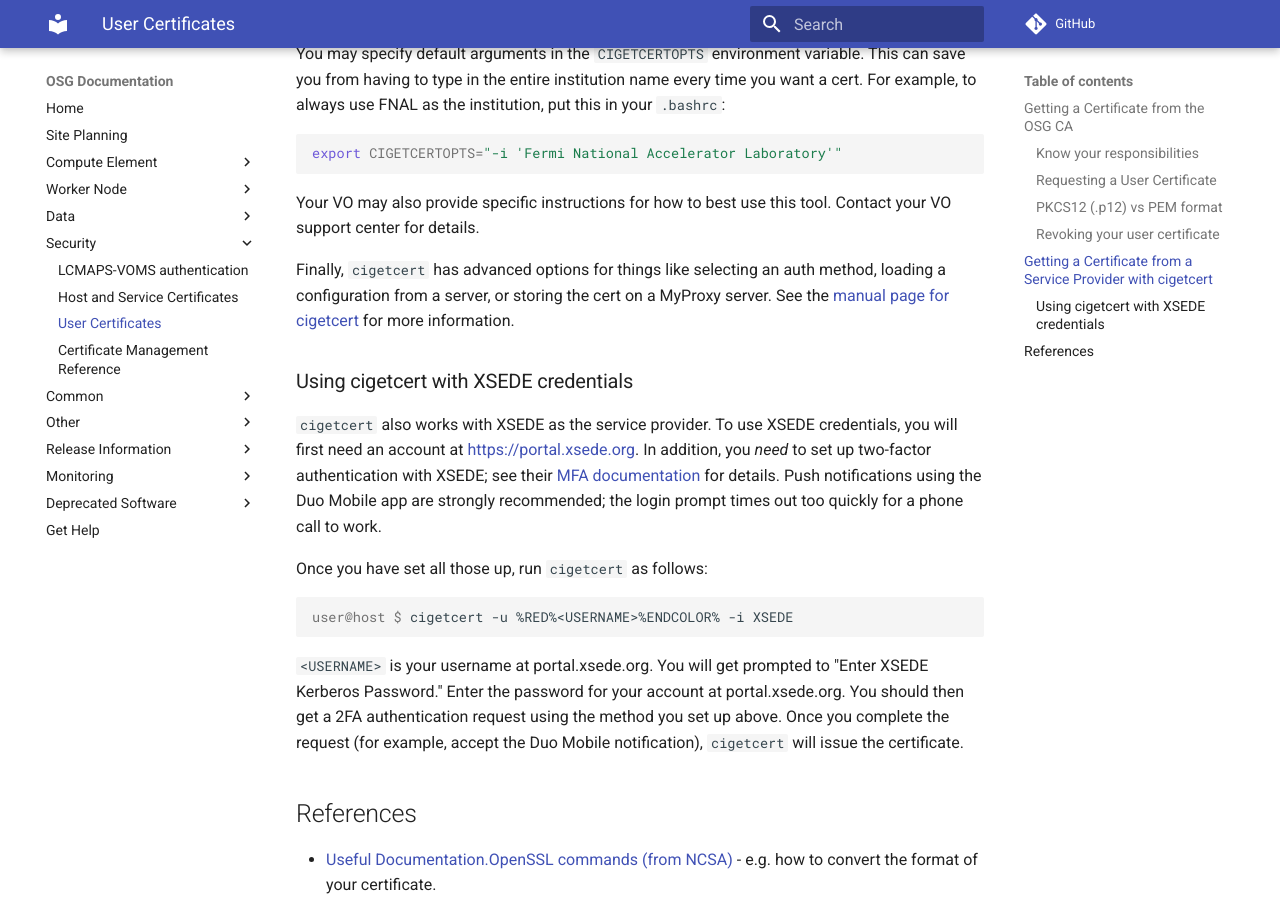
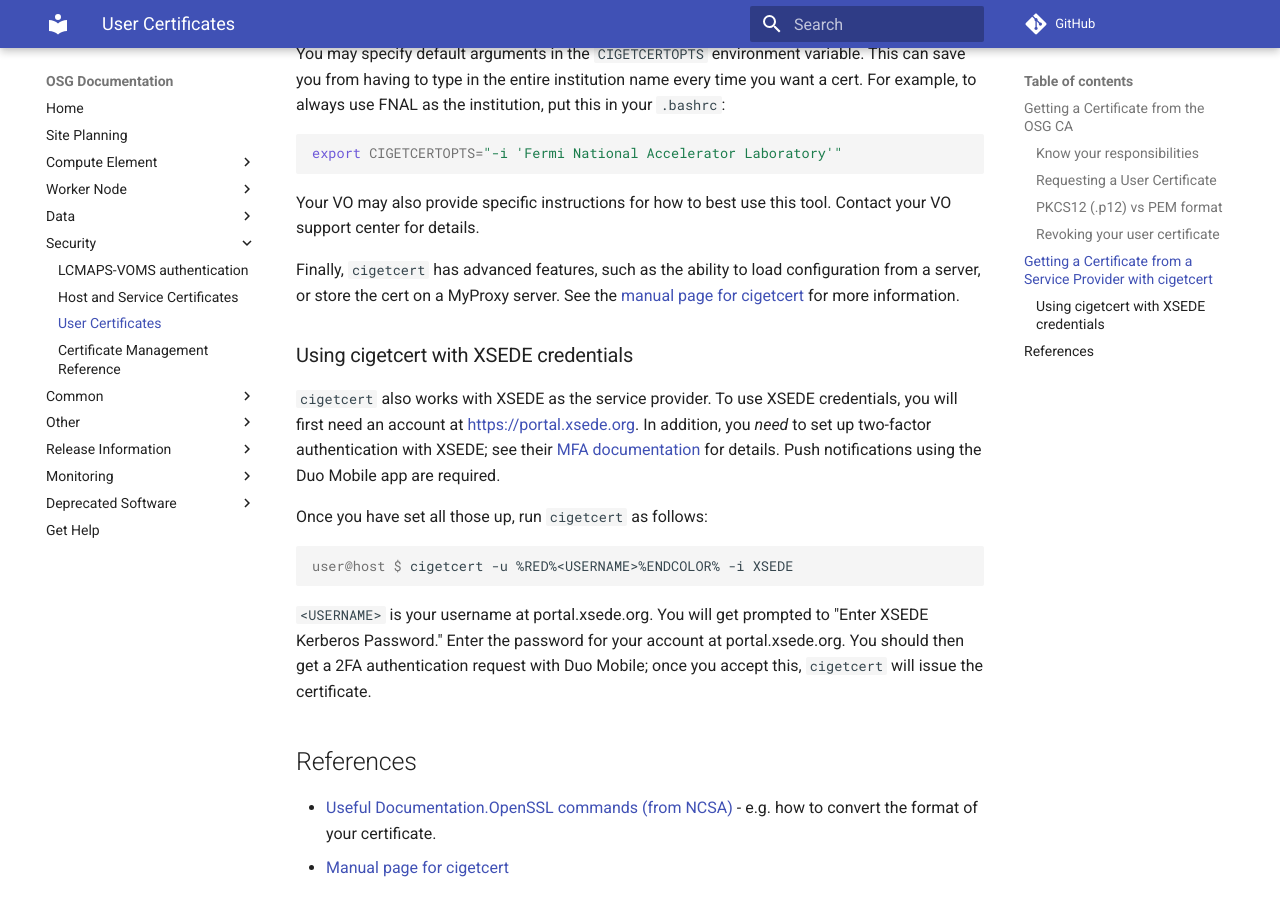
Before and after one commit to osg-htc/docs, an MkDocs documentation site: the page built from docs/security/user-certs.md, in a window 1280 px wide and 900 px high, scrolled down 3654 px. Built offline with MkDocs 1.6.1 and Material for MkDocs 9.7.7, drawn with Linux system fonts in a browser that asks for light colours; comment, search, counter and statistics services are not loaded; old or Windows-style settings are respelled for this version of MkDocs.

Commit message:
Address more issues from review (SOFTWARE-3158)

````diff
--- a/docs/security/user-certs.md
+++ b/docs/security/user-certs.md
@@ -140,7 +140,7 @@
 Your VO may also provide specific instructions for how to best use this tool.
 Contact your VO support center for details.
 
-Finally, `cigetcert` has advanced options for things like selecting an auth method, loading a configuration from a server, or storing the cert on a MyProxy server.
+Finally, `cigetcert` has advanced features, such as the ability to load configuration from a server, or store the cert on a MyProxy server.
 See the [manual page for cigetcert](http://htmlpreview.github.io/?https://github.com/fermitools/cigetcert/blob/master/cigetcert.html) for more information.
 
 
@@ -149,7 +149,7 @@
 `cigetcert` also works with XSEDE as the service provider.
 To use XSEDE credentials, you will first need an account at <https://portal.xsede.org>.
 In addition, you _need_ to set up two-factor authentication with XSEDE; see their [MFA documentation](https://portal.xsede.org/mfa) for details.
-Push notifications using the Duo Mobile app are strongly recommended; the login prompt times out too quickly for a phone call to work.
+Push notifications using the Duo Mobile app are required.
 
 Once you have set all those up, run `cigetcert` as follows:
 ```console
@@ -158,8 +158,7 @@
 `<USERNAME>` is your username at portal.xsede.org.
 You will get prompted to "Enter XSEDE Kerberos Password."
 Enter the password for your account at portal.xsede.org.
-You should then get a 2FA authentication request using the method you set up above.
-Once you complete the request (for example, accept the Duo Mobile notification), `cigetcert` will issue the certificate.
+You should then get a 2FA authentication request with Duo Mobile; once you accept this, `cigetcert` will issue the certificate.
 
 References
 ----------
````
